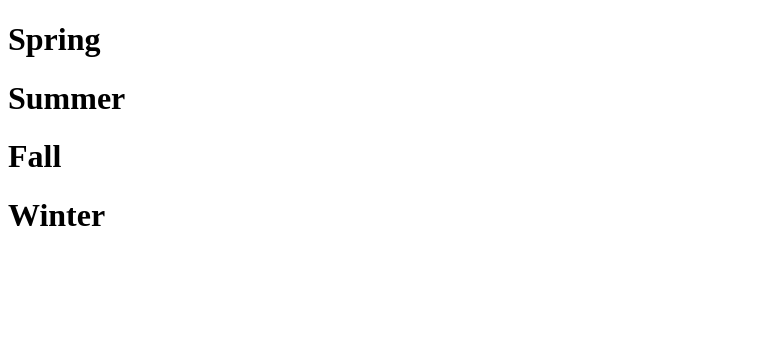
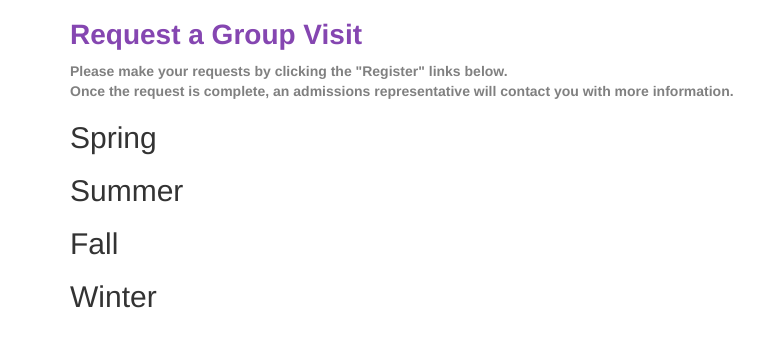
Before and after one commit to SurekshyaSharma/Groupvisits, a plain HTML site: page index.html in a window 1280 px wide. Shown: the whole page, without its empty margins (0-784 px from the left). Drawn offline with nearby package versions, Linux system fonts and the light colour scheme.

Commit message:
Update index.html

```diff
--- a/index.html
+++ b/index.html
@@ -5,13 +5,13 @@
     <head>
 
         <meta charset="UTF-8">
-        <title>UST-Groupvisit</title>
+        <title>UST-GroupVisit</title>
         <meta http-equiv="X-UA-Compatible" content="ie=edge">
         <meta name="viewport" content="width=device-width, initial-scale=1.0">
 
         <!-- Adding CSS stilling to HTML  -->
         <link rel="stylesheet" href="./style.css">
-
+        <link rel="stylesheet" href="https://maxcdn.bootstrapcdn.com/bootstrap/3.4.0/css/bootstrap.min.css">
 
         <!-- Connectiing Scripts to HTML  -->
         <script type="text/javascript" src="//code.jquery.com/jquery-1.11.3.min.js"></script>
@@ -19,32 +19,41 @@
         <script src="https://maxcdn.bootstrapcdn.com/bootstrap/3.4.0/js/bootstrap.min.js"></script>
 
         <!-- Connecting javascript files -->
-        <script type="text/javascript" src="./su.js"></script>
+        <script type="text/javascript" src="./main.js"></script>
 
     </head>
 
     <body>
 
-      <div class="container" >
+        <div class="container" >
+
+            <div >
+                <h3 style="color: #8546b1; font-weight: bold; font-size: 2.8rem;">Request a Group Visit</h3>
+                <p style="color: gray; font-weight: bold; margin-bottom: 20px;">
+                    Please make your requests by clicking the "Register" links below.<br>
+                    Once the request is complete, an admissions
+                    representative will contact you with more information.
+                </p>
+
+            </div>
+
             <div id =spring>
-            <h1>Spring</h1>
+                <h2>Spring</h2>
             </div>
 
             <div id =summer>
-            <h1>Summer</h1>
+                <h2>Summer</h2>
             </div>
 
-            <div class="showSignUp">
-            <h1>Fall</h1>
+            <div class="showSignUp" id="fall">
+                <h2>Fall</h2>
             </div>
 
             <div id =winter>
-            <h1>Winter</h1>
+                <h2>Winter</h2>
             </div>
 
-
         </div>
-
 
     </body>
 
```
